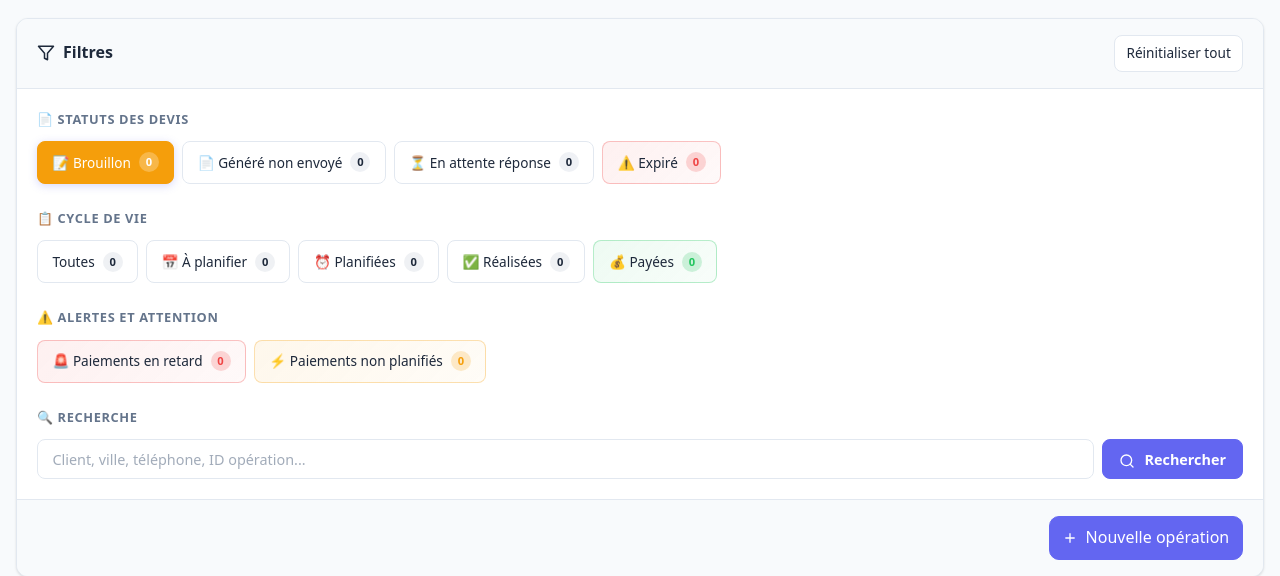
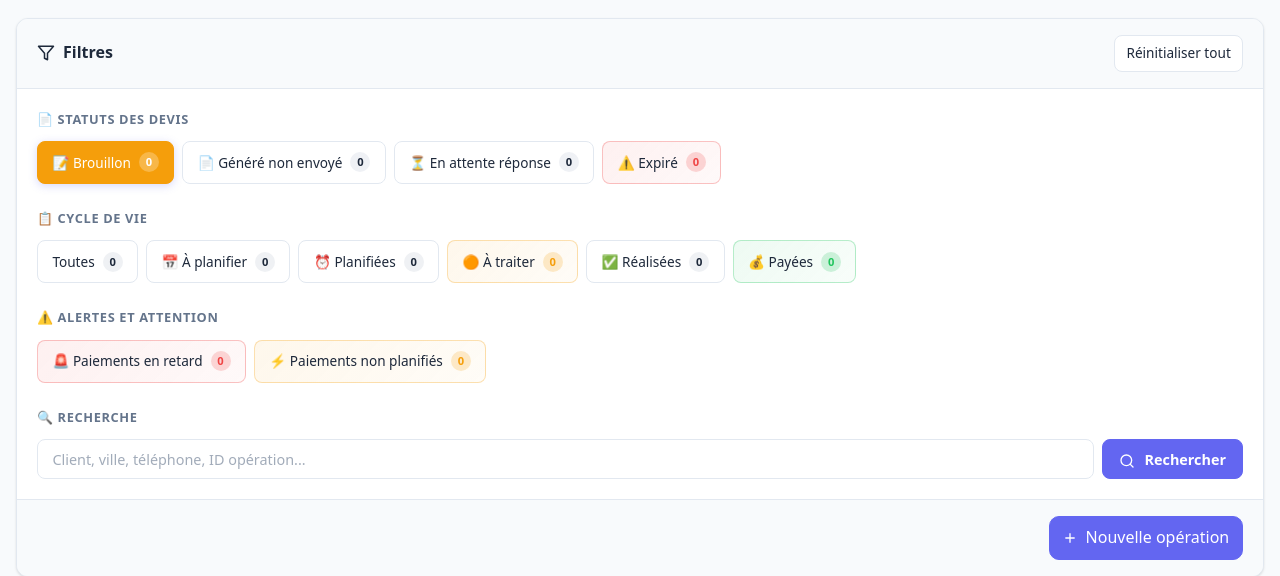
Before and after one commit to cavazzanat/crm-artisans, a Django app: page /operations/?filtre=brouillon in a window 1280 px wide. Shown: the part 321-897 px from the top of the page. Run offline with Django 4.2, Linux system fonts and the light colour scheme; the visitor is signed in with stand-in values (Sample User, id 1); data that the repository does not hold is empty.

Commit message:
ajout des nouveau filtre devis

```diff
--- a/core/views.py
+++ b/core/views.py
@@ -117,10 +117,15 @@ def dashboard(request):
 
             is_past = date_affichage < timezone.now()
 
-            # ✅ Code couleur selon le statut
+            # ✅ CODE COULEUR SELON LE STATUT ET LA DATE
             if op.statut == 'planifie':
-                color_class = 'event-planifie'
-                status_text = "Planifié"
+                # Si la date est passée → À traiter (orange)
+                if is_past:
+                    color_class = 'event-a-traiter'
+                    status_text = "À traiter"
+                else:
+                    color_class = 'event-planifie'
+                    status_text = "Planifié"
             elif op.statut == 'realise':
                 color_class = 'event-realise'
                 status_text = "Réalisé"
@@ -394,6 +399,13 @@ def operations_list(request):
 
         operations = operations.filter(id__in=operations_expire_ids)
 
+    elif filtre == 'a_traiter':
+        # Opérations planifiées dont la date est passée
+        operations = operations.filter(
+            statut='planifie',
+            date_prevue__lt=timezone.now()  # Date dans le passé
+        )
+
     # ✅ ENRICHISSEMENT POUR FILTRES SPÉCIAUX
     elif filtre == 'retards':
         operations = operations.filter(id__in=operations_avec_retards_ids)
@@ -457,6 +469,13 @@ def operations_list(request):
     nb_paye = all_operations_periode.filter(statut='paye').count()
     nb_refuse = all_operations_periode.filter(statut='devis_refuse').count()
 
+    # ✅ NOUVEAU : Compteur "À traiter"
+    nb_a_traiter = Operation.objects.filter(
+        user=request.user,
+        statut='planifie',
+        date_prevue__lt=timezone.now()
+    ).count()
+
     # ========================================
     # NOUVEAUX COMPTEURS DEVIS (KPI)
     # ========================================
@@ -534,6 +553,7 @@ def operations_list(request):
         'nb_en_attente_devis': nb_en_attente_devis,
         'nb_a_planifier': nb_a_planifier,
         'nb_planifie': nb_planifie,
+        'nb_a_traiter': nb_a_traiter,
         'nb_realise': nb_realise,
         'nb_paiements_retard': nb_paiements_retard,
         'nb_operations_sans_paiement': nb_operations_sans_paiement,
--- a/templates/operations/list.html
+++ b/templates/operations/list.html
@@ -653,6 +653,11 @@
               ⏰ Planifiées
               <span class="filter-badge">{{ nb_planifie }}</span>
             </a>
+            <!-- ✅ NOUVEAU BOUTON : À TRAITER -->
+            <a href="?filtre=a_traiter" class="filter-btn warning {% if filtre_actif == 'a_traiter' %}active{% endif %}">
+              🟠 À traiter
+              <span class="filter-badge">{{ nb_a_traiter }}</span>
+            </a>
             <a href="?filtre=realise" class="filter-btn {% if filtre_actif == 'realise' %}active{% endif %}">
               ✅ Réalisées
               <span class="filter-badge">{{ nb_realise }}</span>
@@ -730,6 +735,8 @@
             ⏳ Devis en attente de réponse
           {% elif filtre_actif == 'expire' %}
             ⚠️ Devis expirés
+          {% elif filtre_actif == 'a_traiter' %}
+            🟠 Interventions à traiter
           {% elif filtre_actif == 'retards' %}
             🚨 Paiements en retard
           {% elif filtre_actif == 'non_planifies' %}
```
Also changed, not shown: templates/core/dashboard.html (+16 -0 lines).
